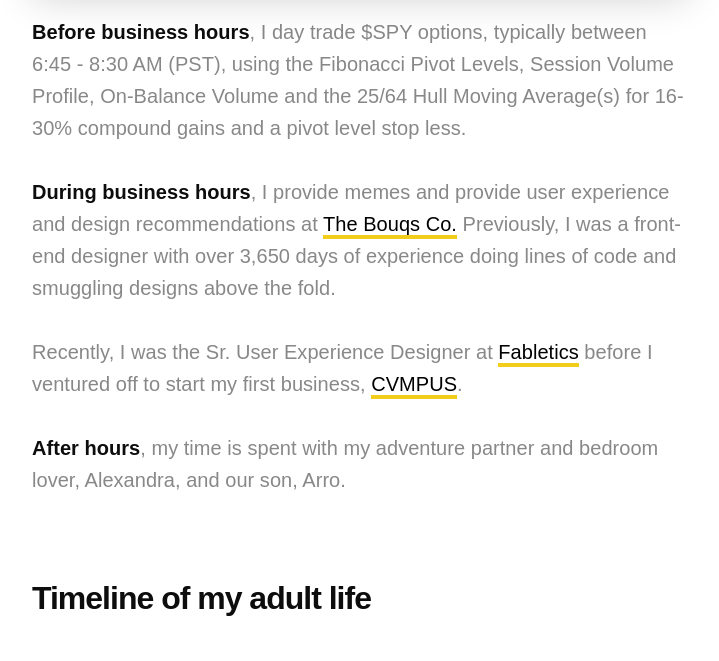
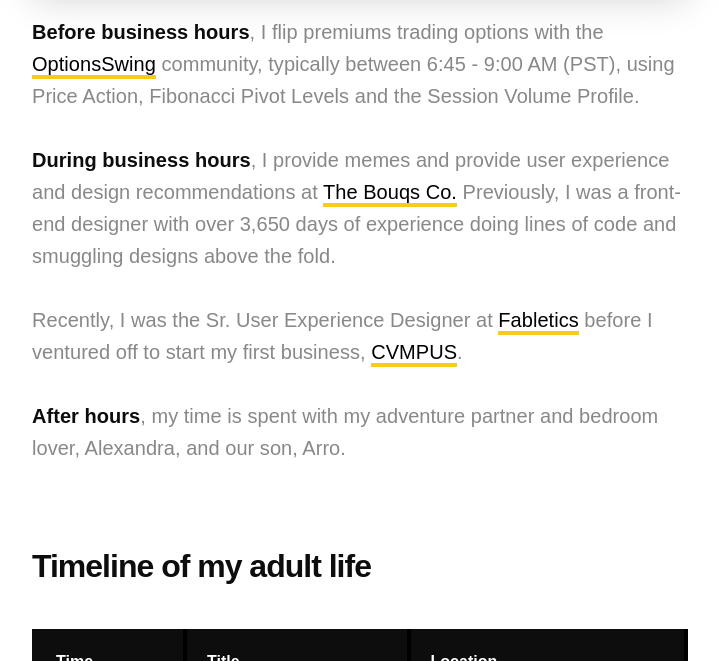
Before and after one commit to aryxmega/awwwry, a Jekyll site: the page built from _pages/about.md, in a window 1280 px wide and 900 px high, scrolled down 840 px, cut to the strip 239-900 px from the top of the window. Shown: the whole strip, without its empty margins (38-757 px from the left). Built offline with Jekyll 4.4.1, drawn with Linux system fonts in a browser that asks for light colours; nearby versions of some CDN libraries; some web fonts are replaced.

Commit message:
Update about.md

```diff
--- a/_pages/about.md
+++ b/_pages/about.md
@@ -8,7 +8,7 @@
 
 ![@AWWWRY and a 1999 Harley-Davidson Sportster](/images/ary-mega-my-life.jpg)
 
-**Before business hours**, I day trade $SPY options, typically between 6:45 - 8:30 AM (PST), using the Fibonacci Pivot Levels, Session Volume Profile, On-Balance Volume and the 25/64 Hull Moving Average(s) for 16-30% compound gains and a pivot level stop less.
+**Before business hours**, I flip premiums trading options with the [OptionsSwing][url-optionsswing] community, typically between 6:45 - 9:00 AM (PST), using Price Action, Fibonacci Pivot Levels and the Session Volume Profile.
 
 **During business hours**, I provide memes and provide user experience and design recommendations at [The Bouqs Co.][url-the-bouqs] Previously, I was a front-end designer with over 3,650 days of experience doing lines of code and smuggling designs above the fold.
 
@@ -88,3 +88,4 @@
 [url-alexandra]: https://www.instagram.com/alexandralambros/
 [url-side-projects]: /project/side-projects/
 [url-the-bouqs]: https://bouqs.com/
+[url-optionsswing]: https://www.optionsswing.com/
```
